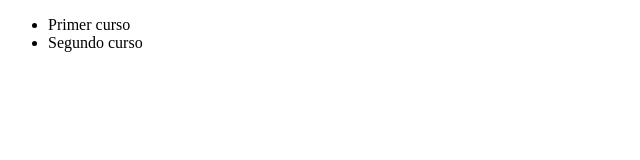
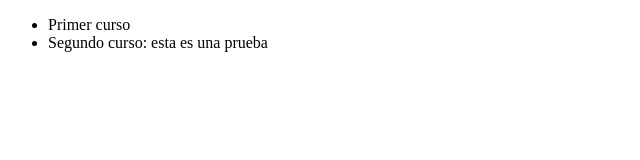
Before and after one commit to ManuelAguilar12/prueba, a plain HTML site: page index.html in a window 1280 px wide. Shown: the full height of the page, 0-640 px from the left. Drawn offline with Linux system fonts and the light colour scheme.

Commit message:
Renombrando el segundo curso

```diff
--- a/index.html
+++ b/index.html
@@ -9,7 +9,7 @@
 <body>
     <ul>
         <li> Primer curso</li>
-        <li> Segundo curso</li>
+        <li> Segundo curso: esta es una prueba</li>
     </ul>
 </body>
 </html>
```
